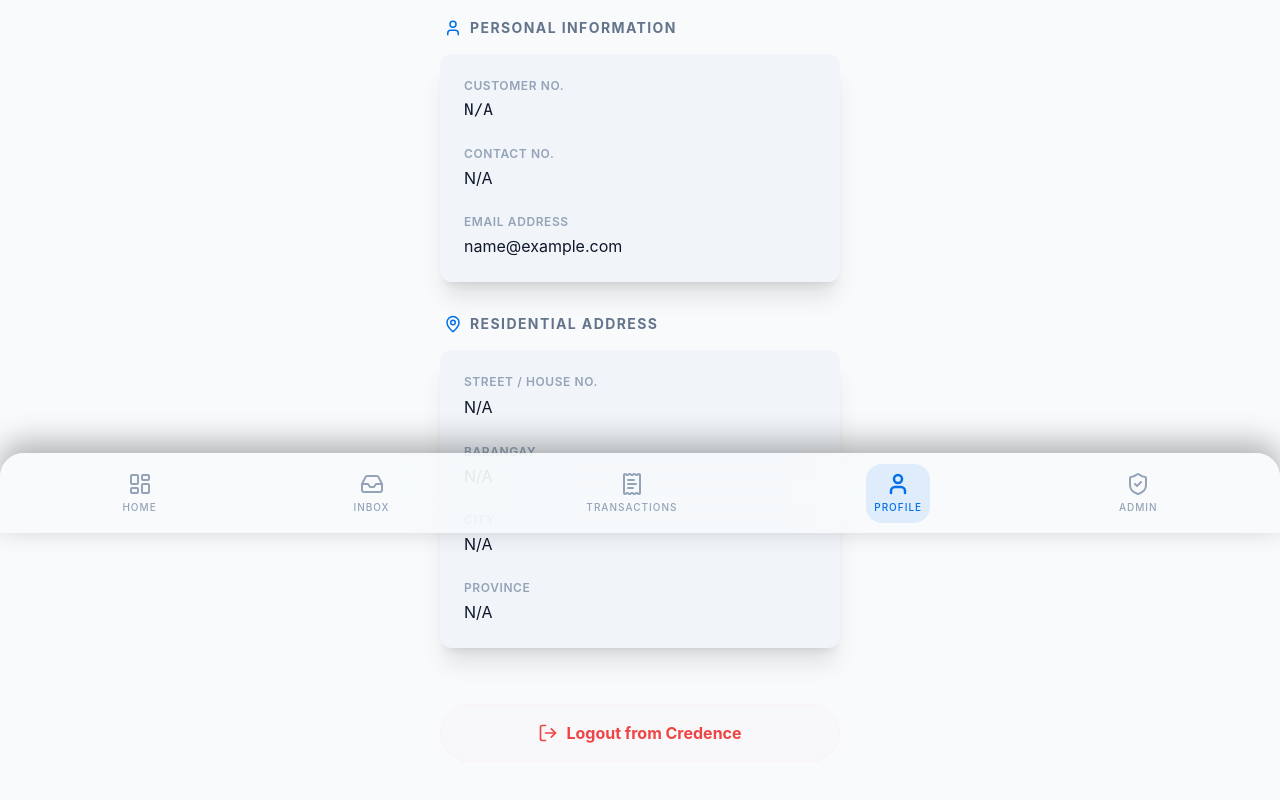
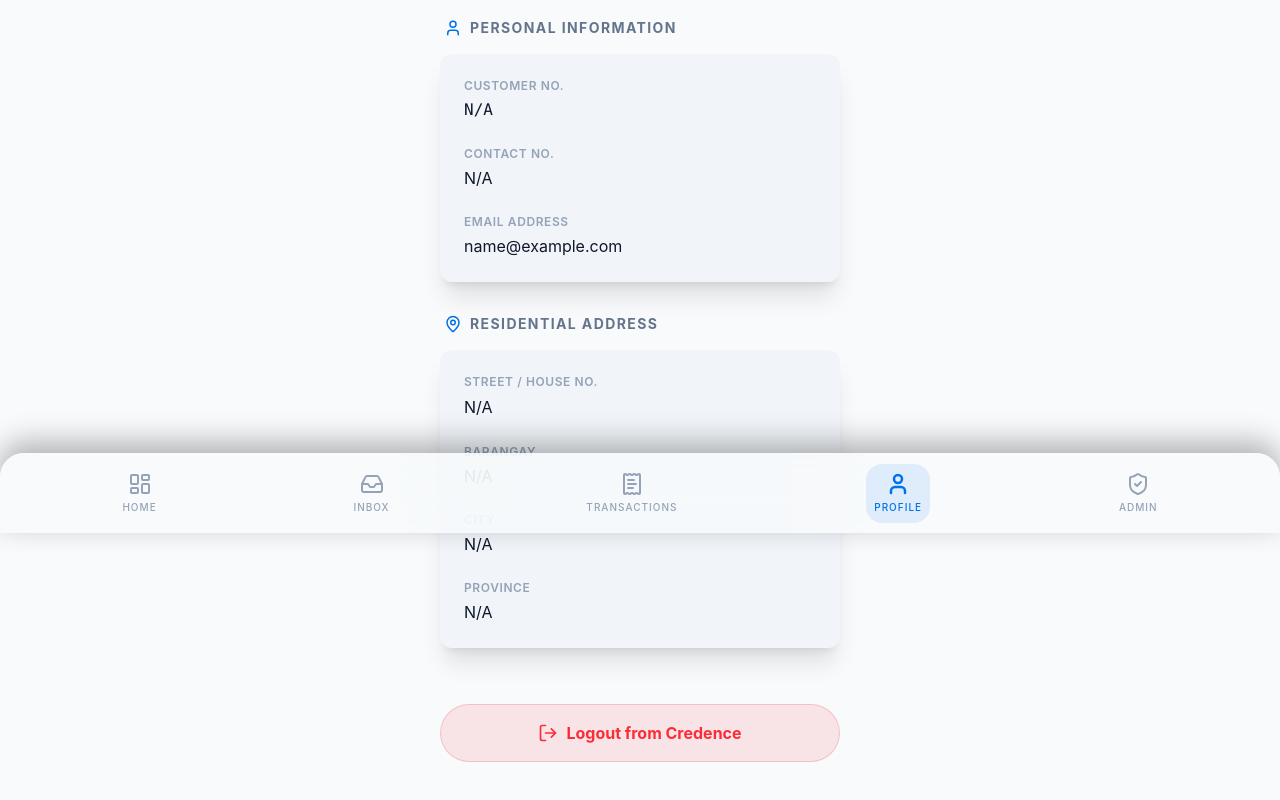
Before and after one commit to Blaizy20/CredenceLend-mobile, a React (Vite) app: page /profile in a window 1280 px wide. Shown: the part 267-1067 px from the top of the page. Built offline with nearby package versions, Linux system fonts and the light colour scheme; sample sign-in values are in the browser's storage; what @capacitor/core would draw is missing.

Commit message:
logout fix?

```diff
--- a/src/pages/Profile.tsx
+++ b/src/pages/Profile.tsx
@@ -126,7 +126,7 @@ export default function Profile() {
         <section className="pt-6">
           <button
             onClick={() => setShowLogoutModal(true)}
-            className="w-full flex items-center justify-center gap-2 py-4 px-6 rounded-full bg-secondary-container/10 border border-secondary-container/20 text-secondary hover:bg-secondary-container/20 transition-all duration-300 font-bold active:scale-95"
+            className="w-full flex items-center justify-center gap-2 py-4 px-6 rounded-full bg-red-500/10 border border-red-500/20 text-red-500 hover:bg-red-500/20 transition-all duration-300 font-bold active:scale-95"
           >
             <LogOut size={20} />
             <span>Logout from Credence</span>
@@ -160,8 +160,8 @@ export default function Profile() {
             >
               {/* Icon */}
               <div className="flex justify-center mb-4">
-                <div className="w-14 h-14 rounded-full bg-error/10 flex items-center justify-center">
-                  <AlertTriangle className="text-error" size={28} />
+                <div className="w-14 h-14 rounded-full bg-red-500/10 flex items-center justify-center">
+                  <AlertTriangle className="text-red-500" size={28} />
                 </div>
               </div>
 
@@ -179,7 +179,7 @@ export default function Profile() {
               <div className="flex flex-col gap-3">
                 <button
                   onClick={handleLogout}
-                  className="w-full py-4 rounded-full bg-error text-white font-bold text-sm flex items-center justify-center gap-2 active:scale-95 transition-transform"
+                  className="w-full py-4 rounded-full bg-red-500 hover:bg-red-600 text-white font-bold text-sm flex items-center justify-center gap-2 active:scale-95 transition-all duration-300"
                 >
                   <LogOut size={18} />
                   Yes, Log Me Out
```
